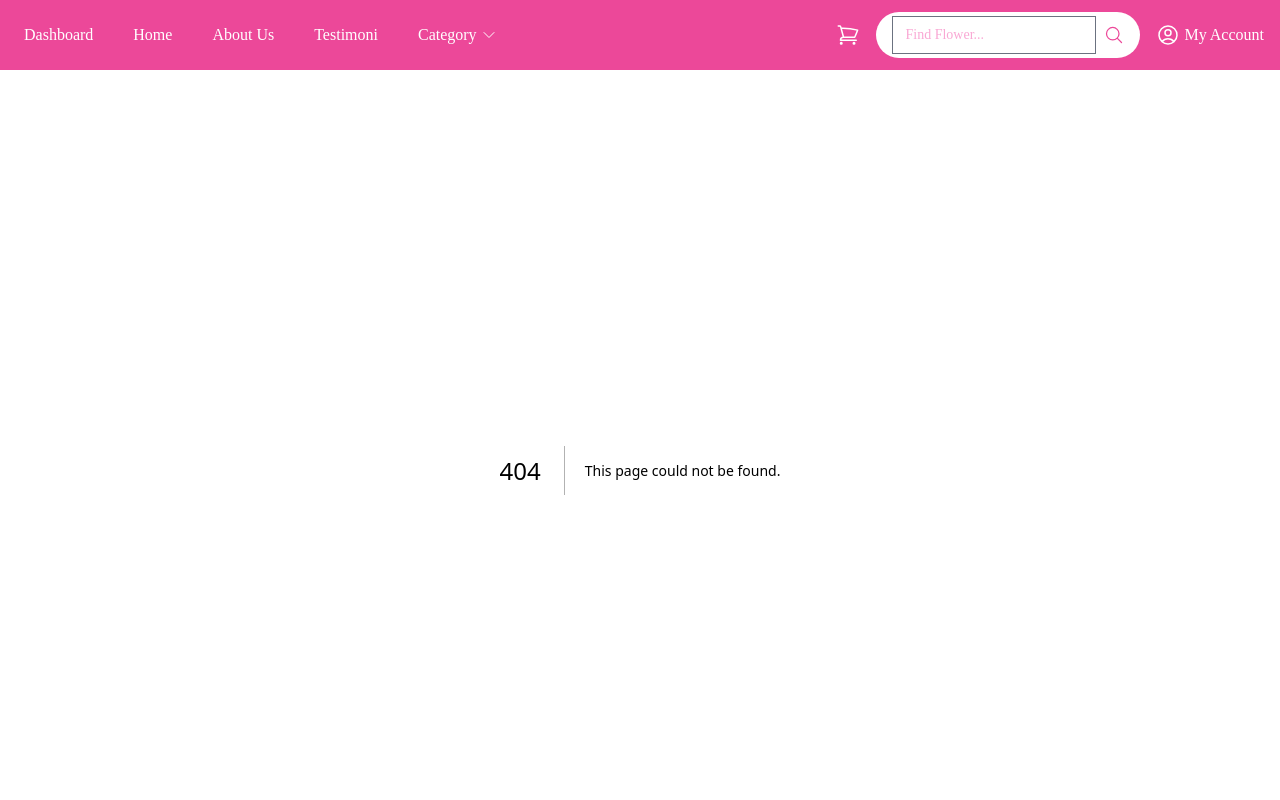
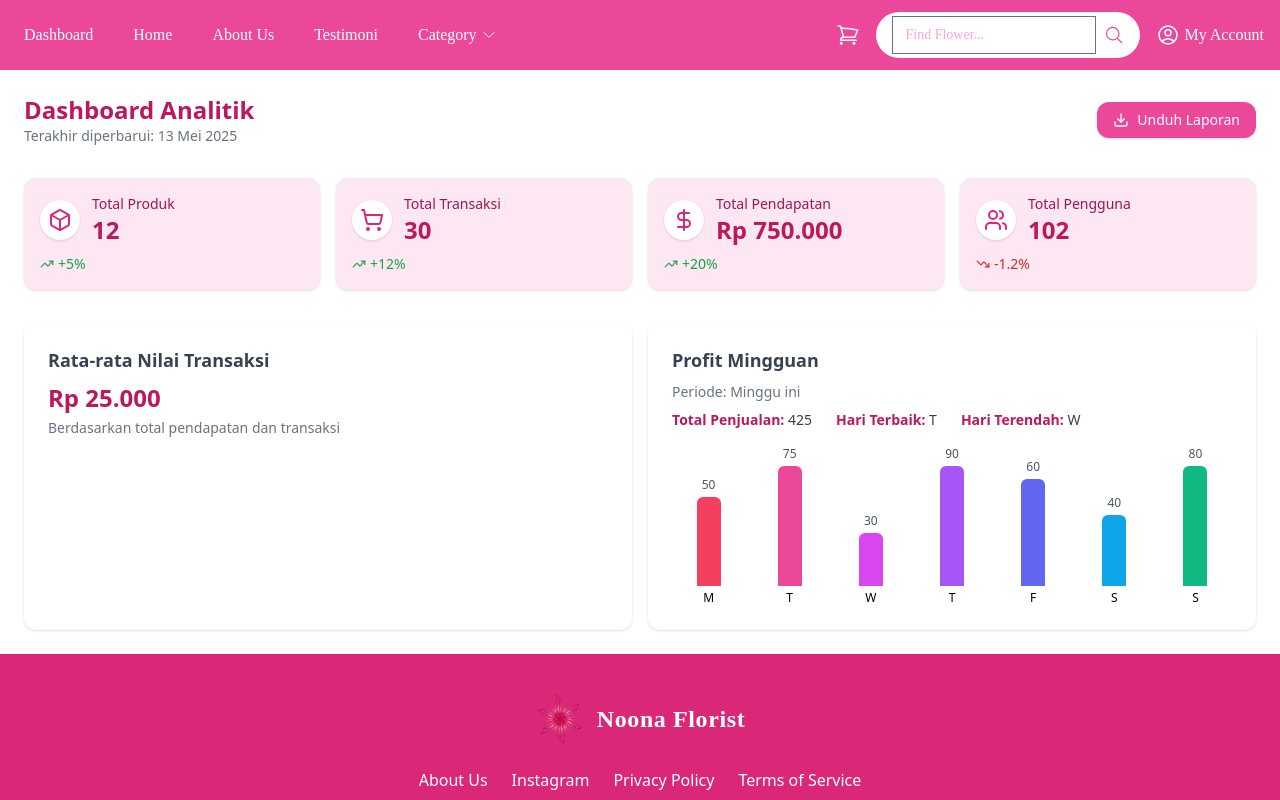
Before and after one commit to elvania01/nextjs-uas, a Next.js app: page /analytic in a window 1280 px wide. Before the commit this address had no page. Shown: the top 800 px of the page. Built offline with nearby package versions, Linux system fonts and the light colour scheme.

Commit message:
Create page.tsx

```diff
--- /dev/null
+++ b/app/analytic/page.tsx
@@ -0,0 +1,180 @@
+'use client';
+
+import {
+  Download,
+  TrendingUp,
+  TrendingDown,
+  Users,
+  DollarSign,
+  ShoppingCart,
+  Box,
+} from 'lucide-react';
+import { JSX } from 'react/jsx-runtime';
+
+// Komponen Bar Chart Sederhana
+type BarChartProps = {
+  data: number[];
+  labels: string[];
+  colors?: string[];
+};
+
+function SimpleBarChart({ data, labels, colors }: BarChartProps) {
+  const max = Math.max(...data);
+
+  return (
+    <div className="grid grid-cols-7 gap-2 mt-4">
+      {data.map((value, i) => (
+        <div key={i} className="flex flex-col items-center justify-end h-40">
+          {/* Nilai angka di atas bar */}
+          <span className="text-xs text-gray-600 mb-1">{value}</span>
+          <div
+            className="w-6 rounded-t-md"
+            style={{
+              height: `${(value / max) * 100}%`,
+              backgroundColor: colors?.[i] || '#ec4899',
+            }}
+            title={`${labels[i]}: ${value}`}
+          ></div>
+          <span className="text-xs mt-1">{labels[i]}</span>
+        </div>
+      ))}
+    </div>
+  );
+}
+
+// Komponen Kartu Statistik
+type StatCardProps = {
+  icon: JSX.Element;
+  label: string;
+  value: string;
+  growth: string;
+  negative?: boolean;
+};
+
+function StatCard({ icon, label, value, growth, negative }: StatCardProps) {
+  return (
+    <div className="bg-pink-100 p-4 rounded-xl shadow hover:shadow-md transition">
+      <div className="flex items-center gap-3">
+        <div className="bg-white p-2 rounded-full shadow">{icon}</div>
+        <div>
+          <p className="text-sm font-medium text-pink-800">{label}</p>
+          <p className="text-2xl font-bold text-pink-700">{value}</p>
+        </div>
+      </div>
+      <div className="flex items-center text-sm mt-2">
+        {negative ? (
+          <span className="flex items-center gap-1 text-red-600">
+            <TrendingDown size={14} /> {growth}
+          </span>
+        ) : (
+          <span className="flex items-center gap-1 text-green-600">
+            <TrendingUp size={14} /> {growth}
+          </span>
+        )}
+      </div>
+    </div>
+  );
+}
+
+export default function Analytic() {
+  const totalProduk = 12;
+  const totalTransaksi = 30;
+  const totalPendapatan = 750000;
+  const totalPengguna = 102;
+  const avgTransaksi = totalPendapatan / totalTransaksi;
+
+  const chartData = [50, 75, 30, 90, 60, 40, 80];
+  const chartLabels = ['M', 'T', 'W', 'T', 'F', 'S', 'S'];
+  const chartColors = [
+    '#f43f5e',
+    '#ec4899',
+    '#d946ef',
+    '#a855f7',
+    '#6366f1',
+    '#0ea5e9',
+    '#10b981',
+  ];
+
+  return (
+    <div className="space-y-8 p-6">
+      {/* Header */}
+      <div className="flex items-center justify-between">
+        <div>
+          <h1 className="text-2xl font-bold text-pink-700">Dashboard Analitik</h1>
+          <p className="text-sm text-gray-500">Terakhir diperbarui: 13 Mei 2025</p>
+        </div>
+        <button className="flex items-center gap-2 bg-pink-500 hover:bg-pink-600 text-white px-4 py-2 rounded-xl text-sm font-medium shadow">
+          <Download size={16} />
+          Unduh Laporan
+        </button>
+      </div>
+
+      {/* Statistik Utama */}
+      <div className="grid grid-cols-1 sm:grid-cols-2 lg:grid-cols-4 gap-4">
+        <StatCard
+          icon={<Box className="text-pink-600" />}
+          label="Total Produk"
+          value={totalProduk.toString()}
+          growth="+5%"
+        />
+        <StatCard
+          icon={<ShoppingCart className="text-pink-600" />}
+          label="Total Transaksi"
+          value={totalTransaksi.toString()}
+          growth="+12%"
+        />
+        <StatCard
+          icon={<DollarSign className="text-pink-600" />}
+          label="Total Pendapatan"
+          value={`Rp ${totalPendapatan.toLocaleString('id-ID')}`}
+          growth="+20%"
+        />
+        <StatCard
+          icon={<Users className="text-pink-600" />}
+          label="Total Pengguna"
+          value={totalPengguna.toString()}
+          growth="-1.2%"
+          negative
+        />
+      </div>
+
+      {/* Ringkasan Tambahan */}
+      <div className="grid grid-cols-1 sm:grid-cols-2 gap-4">
+        {/* Rata-rata transaksi */}
+        <div className="bg-white p-6 rounded-xl shadow">
+          <h2 className="text-lg font-semibold text-gray-700 mb-2">Rata-rata Nilai Transaksi</h2>
+          <p className="text-2xl font-bold text-pink-700">
+            Rp {avgTransaksi.toLocaleString('id-ID')}
+          </p>
+          <p className="text-sm text-gray-500 mt-1">
+            Berdasarkan total pendapatan dan transaksi
+          </p>
+        </div>
+
+        {/* Profit Mingguan */}
+        <div className="bg-white p-6 rounded-xl shadow">
+          <h2 className="text-lg font-semibold text-gray-700 mb-2">Profit Mingguan</h2>
+          <p className="text-sm text-gray-500">Periode: Minggu ini</p>
+
+          {/* Ringkasan angka total mingguan */}
+          <div className="flex flex-wrap items-center gap-6 mt-2 mb-4 text-sm text-gray-700">
+            <div>
+              <span className="font-semibold text-pink-700">Total Penjualan:</span>{' '}
+              {chartData.reduce((a, b) => a + b, 0)}
+            </div>
+            <div>
+              <span className="font-semibold text-pink-700">Hari Terbaik:</span>{' '}
+              {chartLabels[chartData.indexOf(Math.max(...chartData))]}
+            </div>
+            <div>
+              <span className="font-semibold text-pink-700">Hari Terendah:</span>{' '}
+              {chartLabels[chartData.indexOf(Math.min(...chartData))]}
+            </div>
+          </div>
+
+          <SimpleBarChart data={chartData} labels={chartLabels} colors={chartColors} />
+        </div>
+      </div>
+    </div>
+  );
+}
```
